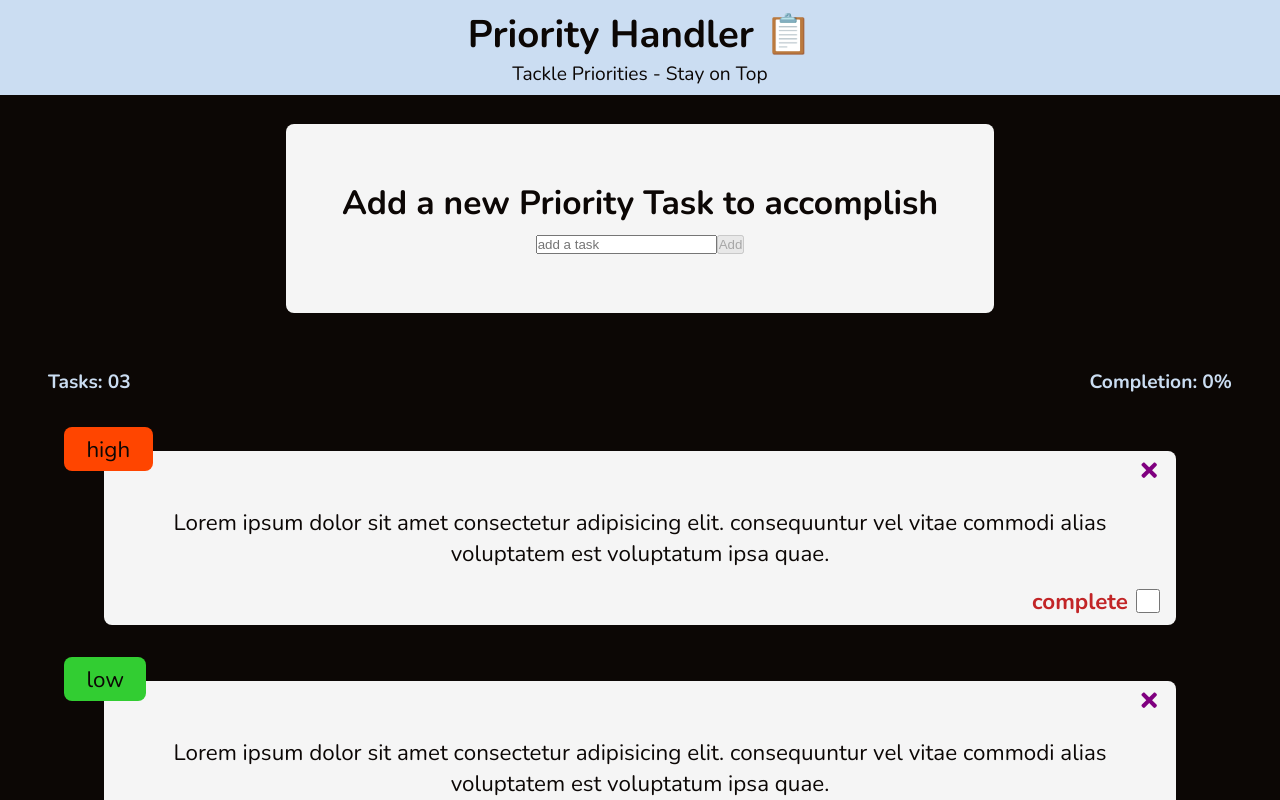
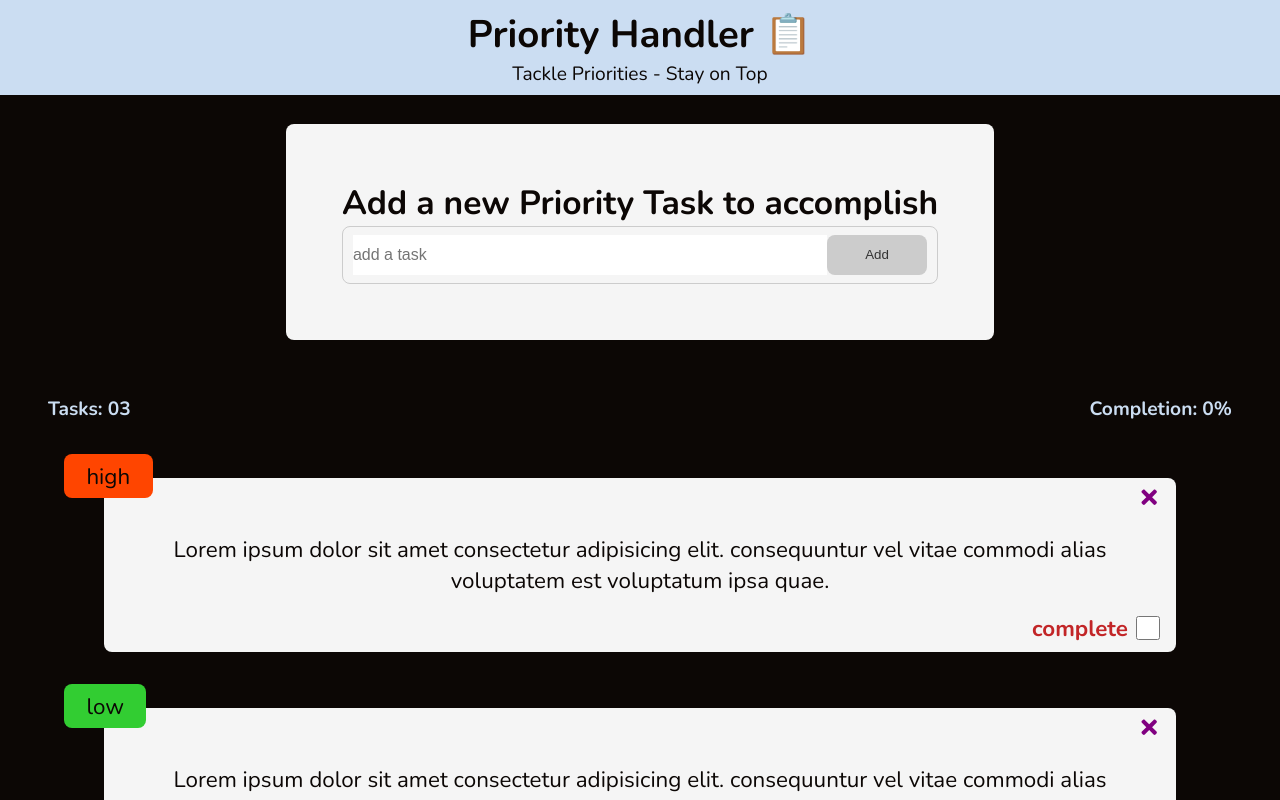
Before and after one commit to Koigor97/react, a React (Create React App) app in the folder priority-handler/: page / in a window 1280 px wide. Shown: the top 800 px of the page. Built offline with nearby package versions, Linux system fonts and the light colour scheme.

Commit message:
made some chages to styling

```diff
--- a/priority-handler/src/index.css
+++ b/priority-handler/src/index.css
@@ -92,7 +92,7 @@ body {
 }
 
 .close-btn:active {
-  outline: 1px solid purple;
+  outline: 1px solid #c22527;
 }
 
 .task-stats {
@@ -124,6 +124,182 @@ input[type="checkbox"] {
   bottom: 0.5rem;
 }
 
+/* .rating {
+  display: flex;
+  align-items: center;
+  justify-content: space-around;
+  margin: 30px 0 40px;
+} */
+
+/* .rating li,
+.num-display {
+  position: relative;
+  background: #f4f4f4;
+  width: 50px;
+  height: 50px;
+  padding: 10px;
+  text-align: center;
+  border-radius: 50%;
+  font-size: 19px;
+  border: 1px #eee solid;
+  transition: 0.3s;
+} */
+
+/* .rating li label {
+  position: absolute;
+  top: 50%;
+  left: 50%;
+  width: 50px;
+  height: 50px;
+  padding: 10px;
+  border-radius: 50%;
+  transform: translate(-50%, -50%);
+  cursor: pointer;
+} */
+
+/* .rating li:hover,
+.num-display {
+  background: #ff6a95;
+  color: #fff;
+} */
+
+/* [type="radio"] {
+  opacity: 0;
+} */
+
+/* [type="radio"]:checked ~ label {
+  background: #ff6a95;
+  color: #fff;
+} */
+
+.input-group {
+  display: flex;
+  flex-direction: row;
+  border: 1px solid #ccc;
+  padding: 8px 10px;
+  border-radius: 8px;
+}
+
+input {
+  flex-grow: 2;
+  border: none;
+  font-size: 16px;
+}
+
+input:focus {
+  outline: none;
+}
+
+/* .feedback-stats {
+  color: #fff;
+  display: flex;
+  justify-content: space-between;
+  align-items: center;
+} */
+
+/* .num-display {
+  position: absolute;
+  top: -10px;
+  left: -10px;
+} */
+
+/* .close,
+.edit {
+  position: absolute;
+  top: 10px;
+  right: 20px;
+  cursor: pointer;
+  background: none;
+  border: none;
+} */
+
+/* .edit {
+  right: 40px;
+} */
+
+.btn {
+  color: #fff;
+  border: 0;
+  border-radius: 8px;
+  width: 100px;
+  height: 40px;
+  cursor: pointer;
+}
+
+.btn-primary {
+  background-color: #202142;
+}
+
+/* .btn-secondary {
+  background: #ff6a95;
+} */
+
+.btn:hover {
+  transform: scale(0.98);
+  opacity: 0.9;
+}
+
+.btn:disabled {
+  background-color: #cccccc;
+  color: #333;
+  cursor: not-allowed;
+}
+
+.btn:disabled:hover {
+  transform: scale(1);
+  opacity: 1;
+}
+
+.message {
+  padding-top: 10px;
+  text-align: left;
+  color: #c22527;
+}
+
+/* FIX: Remove position: absolute to keep about icon at the bottom of the
+ * document */
+/* .about-link {
+  display: flex;
+  justify-content: flex-end;
+} */
+
+/* FIX: Remove position: absolute to keep about icon at the bottom of the
+ * document */
+/* .about-link a {
+  color: #fff;
+  cursor: pointer;
+} */
+
+/* .about-link a:hover {
+  color: #ff6a95;
+} */
+
+/* .about h1 {
+  margin-bottom: 20px;
+} */
+
+/* .about p {
+  margin: 10px 0;
+} */
+
+@media (max-width: 600px) {
+  .rating li {
+    margin: 10px 3px;
+  }
+
+  .rating {
+    display: flex;
+    align-items: center;
+    justify-content: center;
+    flex-wrap: wrap;
+    margin: 30px 0 40px;
+  }
+
+  .input-group input {
+    width: 80%;
+  }
+}
+
 @media only screen and (min-width: 37.5em) {
   .list-item-div {
     max-width: 60rem;
```
